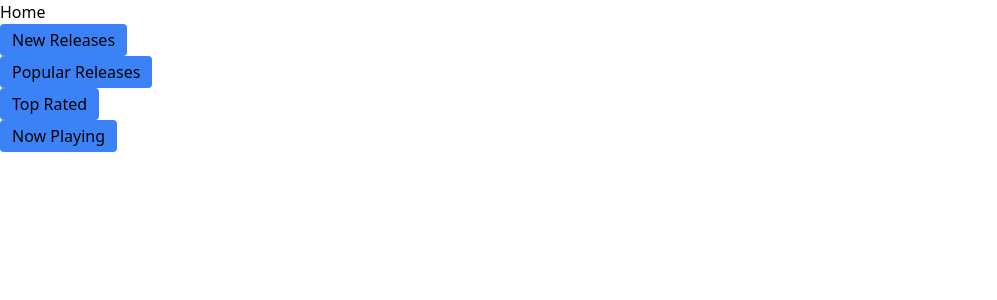
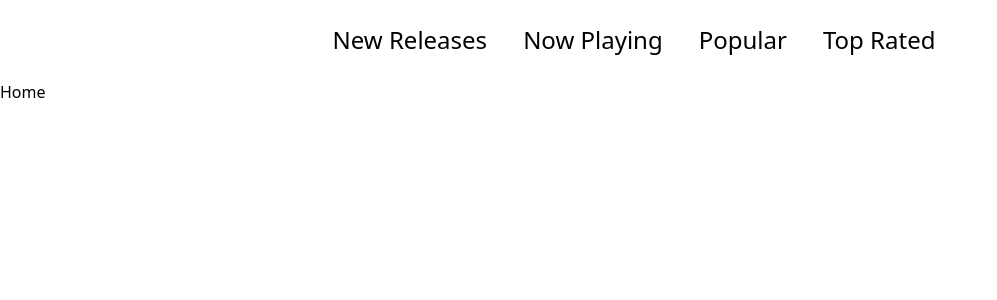
Before and after one commit to Shih-Yu/livepeer-netflix-clone, a Next.js app: page /home in a window 1280 px wide. Shown: the top 300 px of the page, without its empty margins (0-997 px from the left). Built offline with nearby package versions, Linux system fonts and the light colour scheme.

Commit message:
added navbar and trailer feature

```diff
--- /dev/null
+++ b/components/Layout.tsx
@@ -0,0 +1,10 @@
+import Navbar from './Navbar';
+
+export default function Layout({ children }:{children:any}) {
+  return (
+    <>
+      <Navbar />
+      <div>{children}</div>
+    </>
+  );
+}
--- /dev/null
+++ b/components/Navbar.tsx
@@ -0,0 +1,28 @@
+import Link from 'next/link';
+
+export default function Navbar() {
+  return (
+    <>
+      <nav className='flex mt-5 justify-center mb-5'>
+        <Link
+          href='/movies/newReleases'
+          className='hover:bg-zinc-700 rounded px-3 py-1 mr-3 text-2xl'
+        >
+          New Releases
+        </Link>
+        <Link
+          href='/movies/nowPlaying'
+          className='hover:bg-zinc-700 rounded px-3 py-1 mr-3 text-2xl'
+        >
+          Now Playing
+        </Link>
+        <Link href='/movies/popular' className='hover:bg-zinc-700 rounded px-3 py-1 mr-3 text-2xl'>
+          Popular
+        </Link>
+        <Link href='/movies/topRated' className='hover:bg-zinc-700 rounded px-3 py-1 mr-3 text-2xl'>
+          Top Rated
+        </Link>
+      </nav>
+    </>
+  );
+}
--- a/pages/_app.tsx
+++ b/pages/_app.tsx
@@ -1,6 +1,15 @@
 import '../styles/globals.css'
 import type { AppProps } from 'next/app'
+import Layout from '../components/Layout'
 
 export default function App({ Component, pageProps }: AppProps) {
-  return <Component {...pageProps} />
+  return (
+    <>
+      <Layout>
+        <Component {...pageProps} />
+      </Layout>
+    </>
+  );
+
+
 }
--- a/pages/home.tsx
+++ b/pages/home.tsx
@@ -1,22 +1,9 @@
-import { useState } from 'react'
-import Image from 'next/image';
-import { TopRatedMovies } from '../types';
-import imageLoader from '../imageLoader';
-import NewRelease from '../components/NewReleases'
-import Popular from '../components/Popular'
-import TopRated from '../components/TopRated'
-import NowPlaying from '../components/NowPlaying';
-
 
 export default function Home() {
 
   return (
     <div>
-      <h1>Home</h1>
-      <NewRelease />
-      <Popular />
-      <TopRated />
-      <NowPlaying />
+      Home
       </div>
   );
 }
--- a/components/TopRated.tsx
+++ b/pages/movies/newReleases/index.tsx
@@ -1,14 +1,15 @@
-import { useState } from 'react';
+import { useState,useEffect } from 'react';
 import Image from 'next/image';
 import Link from 'next/link';
-import { Movies, MovieDetails } from '../types';
-import imageLoader from '../imageLoader';
+import { Movies } from '../../../types';
+import imageLoader from '../../../imageLoader';
 
 export default function NewRelease() {
   const [movies, setMovies] = useState<Movies>();
 
-  async function getMovie() {
-    const res = await fetch('/api/topRated', {
+  useEffect( () => {
+    const fetchData = async () => {
+       const res = await fetch('/api/newRelease', {
          method: 'GET',
          headers: {
            'Content-Type': 'application/json',
@@ -18,17 +19,17 @@ export default function NewRelease() {
        setMovies(response);
        console.log(response);
     }
+    fetchData();
+    },[]);
 
   return (
-    <div>
-      <button className='bg-blue-500 rounded px-3 py-1' onClick={getMovie}>
-        Top Rated
-      </button>
+    <>
       <div className='flex flex-row flex-wrap justify-around'>
         {movies?.results?.map((movie) => (
           <div key={movie.id} className='mb-5'>
-            <Link href={`/movies/topRated/${movie.id}`}>
+            <Link href={`/movies/newReleases/${movie.id}`}>
               <Image
+                title={movie.title}
                 className='rounded-lg'
                 loader={imageLoader}
                 src={`https://image.tmdb.org/t/p/w500${movie.poster_path}`}
@@ -40,6 +41,6 @@ export default function NewRelease() {
           </div>
         ))}
       </div>
-    </div>
+    </>
   );
 }
--- a/components/NewReleases.tsx
+++ b/pages/movies/nowPlaying/index.tsx
@@ -1,14 +1,15 @@
-import { useState } from 'react';
+import { useState, useEffect } from 'react';
 import Image from 'next/image';
+import { Movies } from '../../../types';
+import imageLoader from '../../../imageLoader';
 import Link from 'next/link';
-import { Movies } from '../types';
-import imageLoader from '../imageLoader';
 
-export default function NewRelease() {
+export default function NowPlaying() {
   const [movies, setMovies] = useState<Movies>();
 
-  async function getMovie() {
-    const res = await fetch('/api/newRelease', {
+  useEffect( () => {
+    const fetchData = async () => {
+    const res = await fetch('/api/nowPlaying', {
       method: 'GET',
       headers: {
         'Content-Type': 'application/json',
@@ -17,19 +18,17 @@ export default function NewRelease() {
     const response: Movies = await res.json();
     setMovies(response);
     console.log(response);
-  }
+    }
+    fetchData();
+},[])
 
   return (
-    <div>
-      <button className='bg-blue-500 rounded px-3 py-1' onClick={getMovie}>
-        New Releases
-      </button>
+    <>
       <div className='flex flex-row flex-wrap justify-around'>
         {movies?.results?.map((movie) => (
           <div key={movie.id} className='mb-5'>
-            <Link href={`/movies/newReleases/${movie.id}`}>
+            <Link href={`/movies/nowPlaying/${movie.id}`}>
               <Image
-                title={movie.title}
                 className='rounded-lg'
                 loader={imageLoader}
                 src={`https://image.tmdb.org/t/p/w500${movie.poster_path}`}
@@ -41,6 +40,6 @@ export default function NewRelease() {
           </div>
         ))}
       </div>
-    </div>
+    </>
   );
 }
--- a/pages/movies/popular/[id].tsx
+++ b/pages/movies/popular/[id].tsx
@@ -1,6 +1,7 @@
 import React from 'react';
-import { Movies, MovieDetails } from '../../../types';
+import { Movies, MovieDetails, Trailer } from '../../../types';
 import Image from 'next/image';
+import Link from 'next/link';
 import imageLoader from '../../../imageLoader';
 
 export async function getStaticPaths() {
@@ -27,14 +28,23 @@ export async function getStaticProps({ params }: { params: { id: String } }) {
   );
   const movie = await res.json();
 
+  const resVideo = await fetch(
+    `https://api.themoviedb.org/3/movie/${params.id}/videos?api_key=${process.env.TMDB_API}&language=en-US`
+  );
+
+  const videos = await resVideo.json();
+
+  const trailer = videos.results.filter((video:any) => video.type === 'Trailer')
+
   return {
     props: {
       movie,
+      trailer: trailer[0]
     },
   };
 }
 
-export default function MoviesPage({ movie }: { movie: MovieDetails }) {
+export default function MoviesPage({ movie, trailer }: { movie: MovieDetails, trailer:Trailer }) {
   return (
     <div className='flex flex-row '>
       <Image
@@ -54,7 +64,9 @@ export default function MoviesPage({ movie }: { movie: MovieDetails }) {
         <p className='mt-1'>Rating: {movie.vote_average} /10</p>
         <p className='mt-1'>Time: {movie.runtime} Mins.</p>
         <div className='mt-5 flex  flex-col justify-end w-36'>
-          <button className='bg-amber-600 rounded px-3 py-1 mt-5'>Preview</button>
+          <Link href={`https://www.youtube.com/watch?v=${trailer?.key}`}>
+            <button className='bg-amber-600 rounded px-3 py-1 mt-5'>Preview</button>
+          </Link>
           <button className='bg-blue-500 rounded px-3 py-1 mt-5'>Watch</button>
         </div>
       </div>
--- a/components/Popular.tsx
+++ b/pages/movies/popular/index.tsx
@@ -1,13 +1,14 @@
-import { useState } from 'react';
+import { useState, useEffect } from 'react';
 import Image from 'next/image';
 import Link from 'next/link';
-import { Movies } from '../types';
-import imageLoader from '../imageLoader';
+import { Movies } from '../../../types';
+import imageLoader from '../../../imageLoader';
 
 export default function NewRelease() {
   const [movies, setMovies] = useState<Movies>();
 
-  async function getMovie() {
+  useEffect(() => {
+    const fetchData = async () => {
       const res = await fetch('/api/popular', {
         method: 'GET',
         headers: {
@@ -17,13 +18,12 @@ export default function NewRelease() {
       const response: Movies = await res.json();
       setMovies(response);
       console.log(response);
-  }
+    };
+    fetchData();
+  }, []);
 
   return (
-    <div>
-      <button className='bg-blue-500 rounded px-3 py-1' onClick={getMovie}>
-        Popular Releases
-      </button>
+    <>
       <div className='flex flex-row flex-wrap justify-around'>
         {movies?.results?.map((movie) => (
           <div key={movie.id} className='mb-5'>
@@ -40,6 +40,6 @@ export default function NewRelease() {
           </div>
         ))}
       </div>
-    </div>
+    </>
   );
 }
--- a/pages/movies/topRated/[id].tsx
+++ b/pages/movies/topRated/[id].tsx
@@ -1,6 +1,7 @@
 import React from 'react';
-import { Movies, MovieDetails } from '../../../types';
+import { Movies, MovieDetails, Trailer } from '../../../types';
 import Image from 'next/image';
+import Link from 'next/link';
 import imageLoader from '../../../imageLoader';
 
 export async function getStaticPaths() {
@@ -27,14 +28,23 @@ export async function getStaticProps({ params }: { params: { id: String } }) {
   );
   const movie = await res.json();
 
+  const resVideo = await fetch(
+    `https://api.themoviedb.org/3/movie/${params.id}/videos?api_key=${process.env.TMDB_API}&language=en-US`
+  );
+
+  const videos = await resVideo.json()
+
+  const trailer = videos.results.filter((video:any) => video.type === 'Trailer')
+
   return {
     props: {
       movie,
+      trailer: trailer[0]
     },
   };
 }
 
-export default function MoviesPage({ movie }: { movie: MovieDetails }) {
+export default function MoviesPage({ movie, trailer }: { movie: MovieDetails, trailer: Trailer }) {
   return (
     <div className='flex flex-row '>
       <Image
@@ -54,7 +64,9 @@ export default function MoviesPage({ movie }: { movie: MovieDetails }) {
         <p className='mt-1'>Rating: {movie.vote_average} /10</p>
         <p className='mt-1'>Time: {movie.runtime} Mins.</p>
         <div className='mt-5 flex  flex-col justify-end w-36'>
-          <button className='bg-amber-600 rounded px-3 py-1 mt-5'>Preview</button>
+          <Link href={`https://www.youtube.com/watch?v=${trailer?.key}`}>
+            <button className='bg-amber-600 rounded px-3 py-1 mt-5'>Preview</button>
+          </Link>
           <button className='bg-blue-500 rounded px-3 py-1 mt-5'>Watch</button>
         </div>
       </div>
--- a/components/NowPlaying.tsx
+++ b/pages/movies/topRated/index.tsx
@@ -1,14 +1,15 @@
-import { useState } from 'react';
+import { useState, useEffect } from 'react';
 import Image from 'next/image';
-import { Movies } from '../types';
-import imageLoader from '../imageLoader';
 import Link from 'next/link';
+import { Movies, MovieDetails } from '../../../types';
+import imageLoader from '../../../imageLoader';
 
-export default function NowPlaying() {
+export default function NewRelease() {
   const [movies, setMovies] = useState<Movies>();
 
-  async function getMovie() {
-    const res = await fetch('/api/nowPlaying', {
+  useEffect( () => {
+    const fetchData = async () => {
+    const res = await fetch('/api/topRated', {
       method: 'GET',
       headers: {
         'Content-Type': 'application/json',
@@ -17,17 +18,17 @@ export default function NowPlaying() {
     const response: Movies = await res.json();
     setMovies(response);
     console.log(response);
-  }
+    }
+    fetchData();
+},[])
+
 
   return (
-    <div>
-      <button className='bg-blue-500 rounded px-3 py-1' onClick={getMovie}>
-        Now Playing
-      </button>
+    <>
       <div className='flex flex-row flex-wrap justify-around'>
         {movies?.results?.map((movie) => (
           <div key={movie.id} className='mb-5'>
-            <Link href={ `/movies/nowPlaying/${movie.id}` }>
+            <Link href={`/movies/topRated/${movie.id}`}>
               <Image
                 className='rounded-lg'
                 loader={imageLoader}
@@ -40,6 +41,6 @@ export default function NowPlaying() {
           </div>
         ))}
       </div>
-    </div>
+    </>
   );
 }
```
Also changed, not shown: pages/movies/newReleases/[id].tsx (+18 -6 lines). Lines whose indentation alone changed are shown as unchanged.
